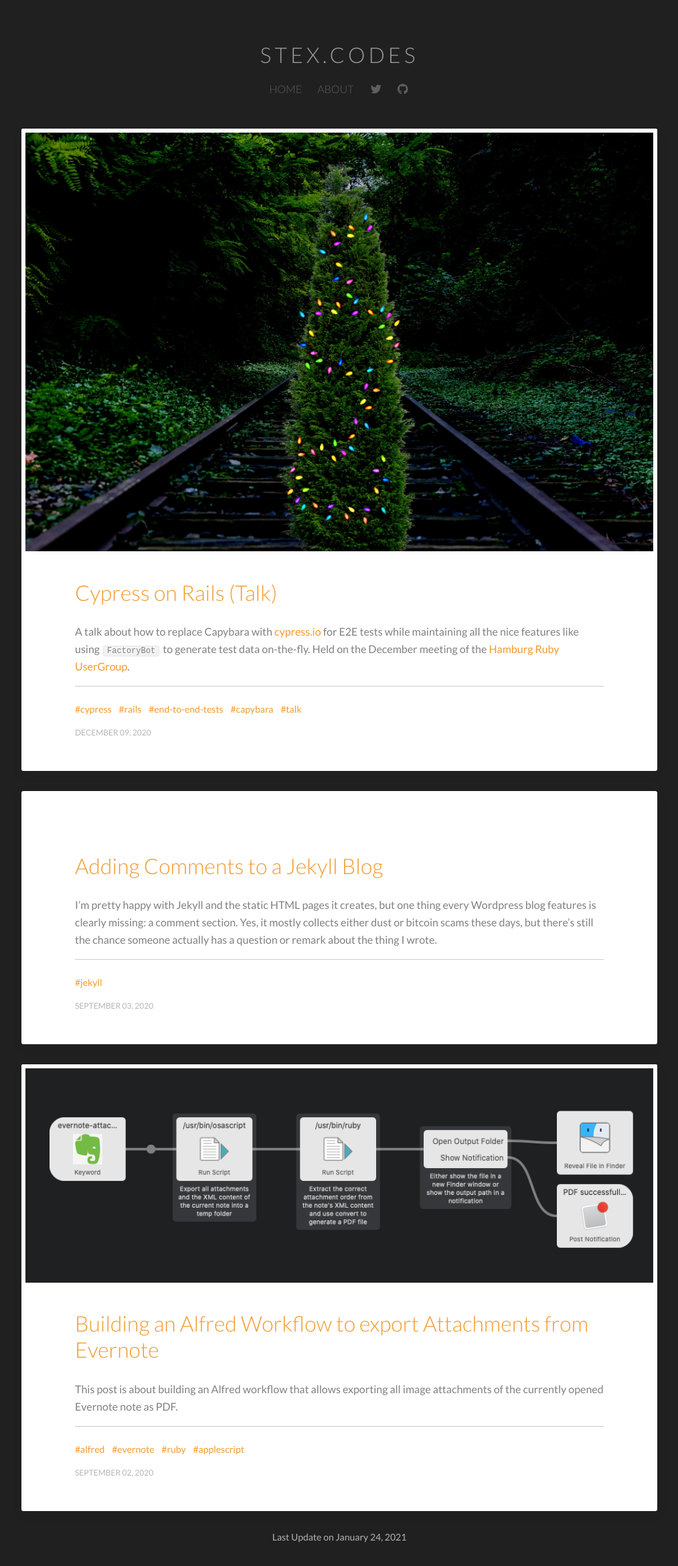
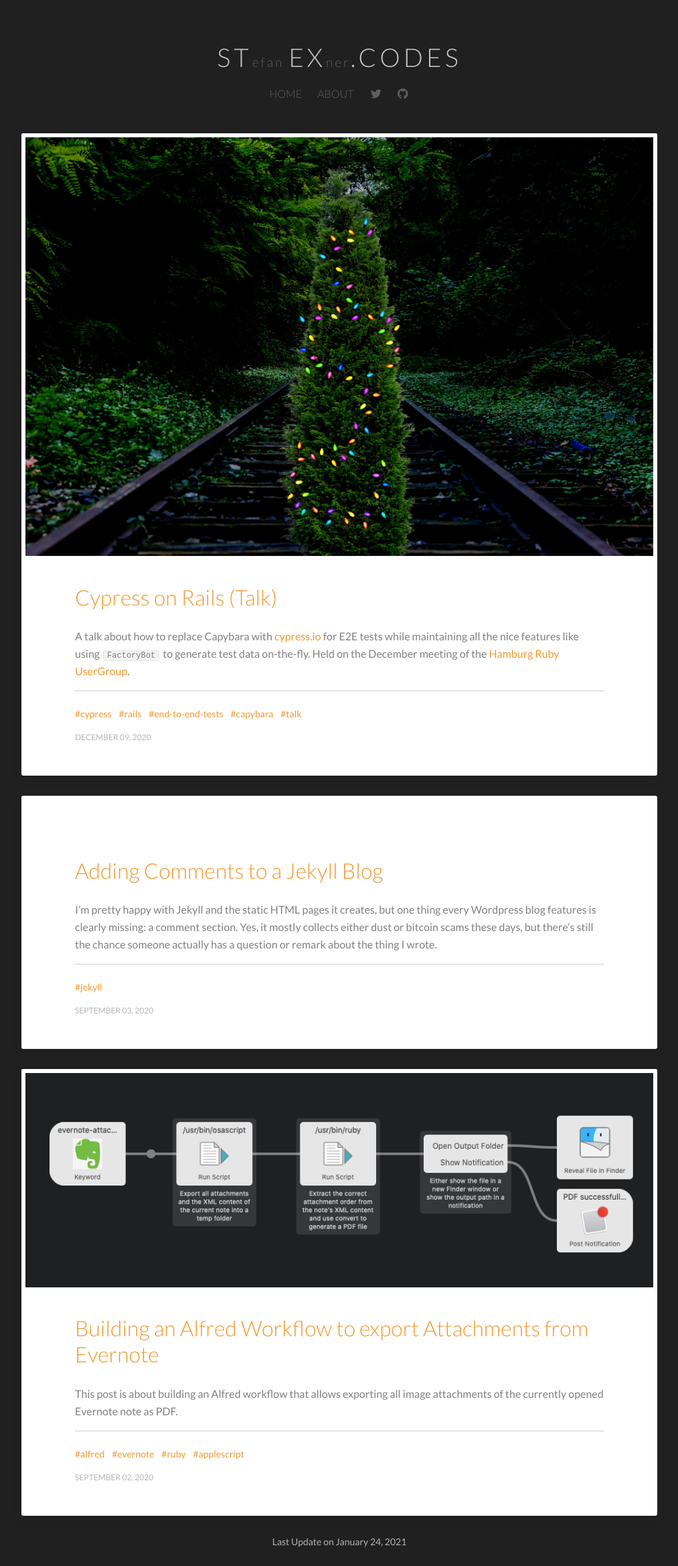
Before and after one commit to stex/stex.codes, a Jekyll site: the page built from index.html, in a window 1280 px wide. Shown: the whole page at 67% size, without its empty margins (133-1146 px from the left). Built offline with Jekyll 4.4.1, drawn with Linux system fonts in a browser that asks for light colours; the list of posts is cut into pages by our own code.

Commit message:
Added name to header

```diff
--- a/_includes/header.html
+++ b/_includes/header.html
@@ -1,8 +1,11 @@
-<div class="text-center">
-    <span class="main-header-image">
-        <h1 style="font-weight:100; font-kerning:normal"><a href="/">{{ site.title }}</a></h1>
-    </span>
-</div>
+<span class="main-header">
+  <h1 style="font-weight:100; font-kerning:normal">
+    <a href="/">
+      <span class="domain-initials">ST</span>efan <span class="domain-initials">EX</span>ner<span class="domain-initials">.CODES</span>
+    </a>
+  </h1>
+</span>
+
 
 <!-- NAVIGATION -->
 {% include navigation.html %}
--- a/_sass/_main.scss
+++ b/_sass/_main.scss
@@ -212,21 +212,22 @@
 	font-weight: 100;
 }
 
-.main-header-image {
-    img {
-        @media #{$medium} {
-            margin-left: 0px;
-			margin-right: 0px;
-			max-width: $column-width;
-		}
+.main-header {
+  h1 {
+    text-align: center;
 
-		@media #{$large} {
-			max-width: $column-width;
+    a {
+      text-transform: none;
+      color: lighten($base-color, 30);
+      font-size: 0.6em;
+      letter-spacing: 3px;
+
+      .domain-initials {
+        font-size: 2em;
+        color: lighten($base-color, 80);
+        letter-spacing: 5px;
       }
     }
-
-    img:hover {
-        opacity: 0.8;
   }
 
   h1, a, div {
```
Lines whose indentation alone changed are shown as unchanged.
